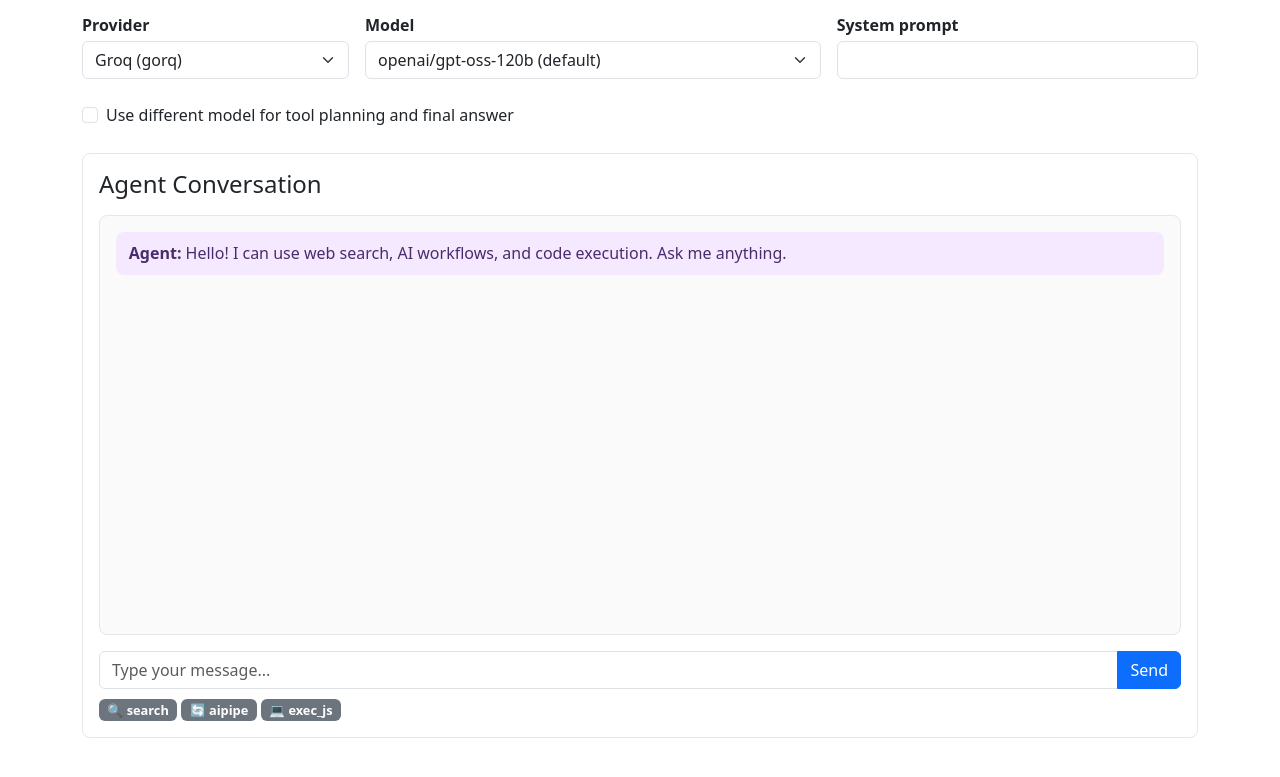
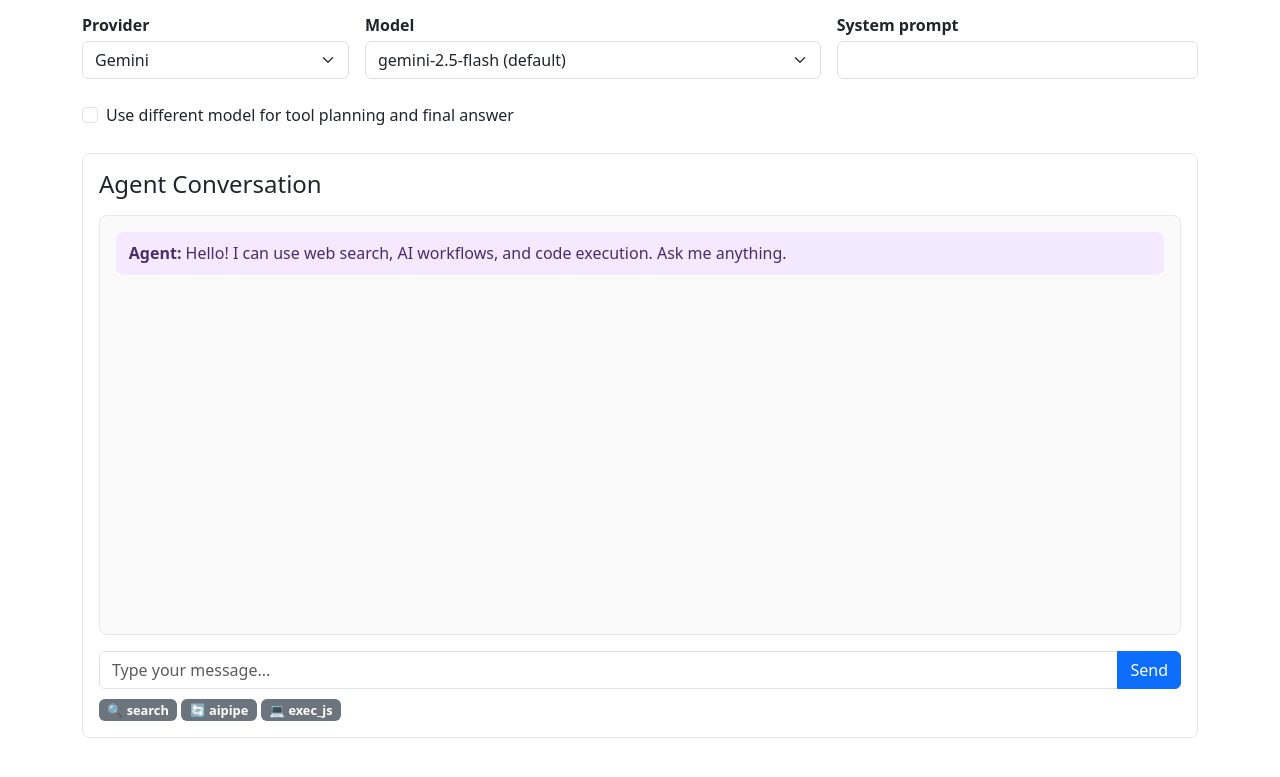
Before and after one commit to Sudip-06/LLM-Agent-POC, a website: page public/index.html in a window 1280 px wide. Shown: the part 109-886 px from the top of the page. Drawn offline with nearby package versions, Linux system fonts and the light colour scheme.

Commit message:
Update index.html

```diff
--- a/public/index.html
+++ b/public/index.html
@@ -36,8 +36,8 @@
       <div class="col-md-3">
         <div class="label">Provider</div>
         <select id="provider" class="form-select">
-          <option value="gemini">Gemini</option>
-          <option value="groq" selected>Groq (gorq)</option>
+          <option value="gemini" selected>Gemini</option>
+          <option value="groq">Groq (gorq)</option>
 
         </select>
       </div>
```
